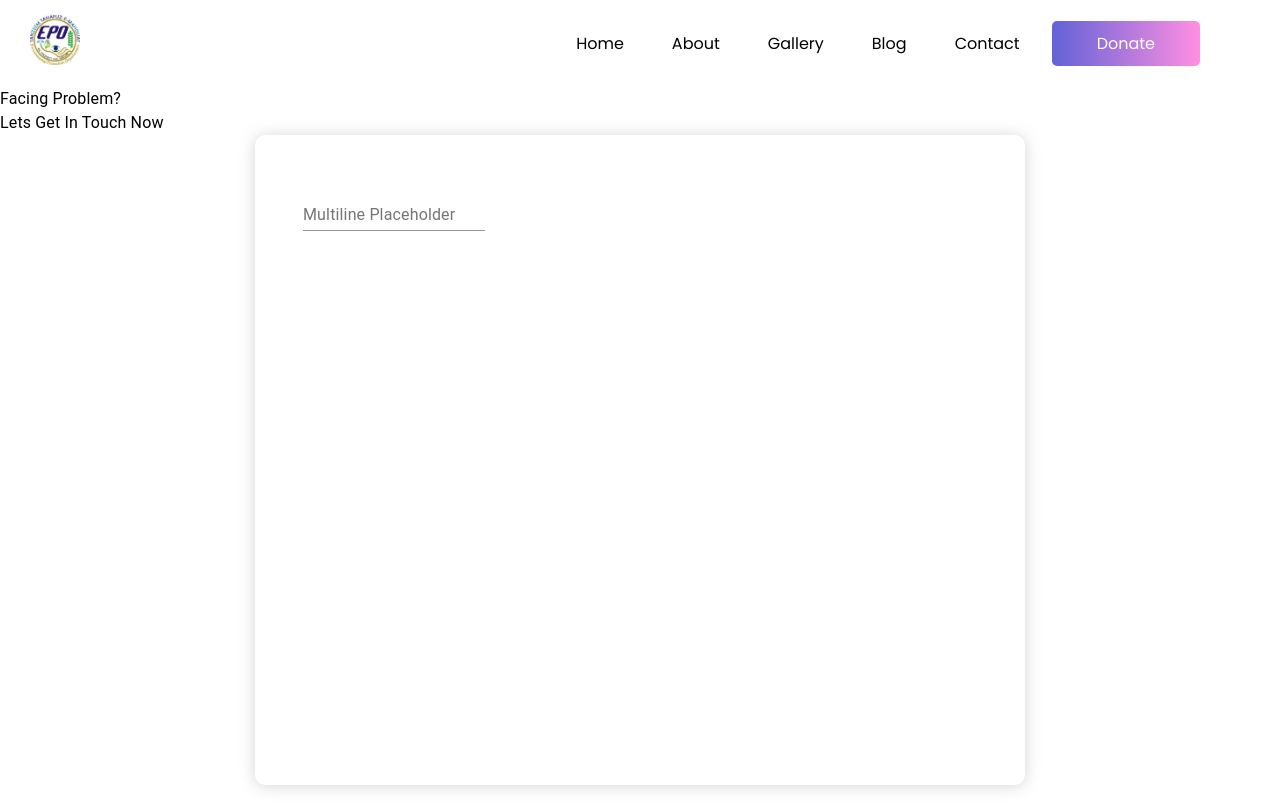
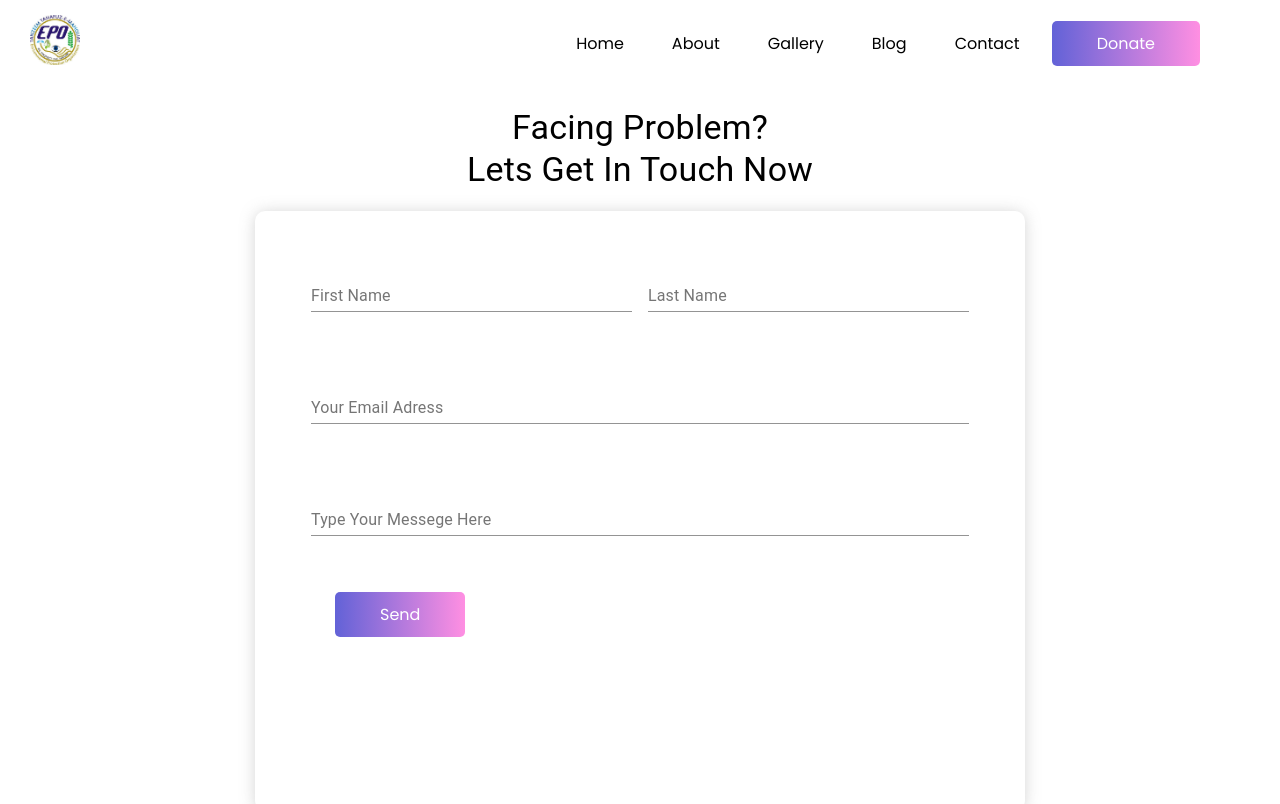
Before and after one commit to saadusufzai/FYP-Content-Management-System, a React (Create React App) app: page /contact in a window 1280 px wide. Shown: the top 804 px of the page. Built offline with nearby package versions, Linux system fonts and the light colour scheme.

Commit message:
gallery updated

```diff
--- a/src/components/ContactForm/ContactForm.jsx
+++ b/src/components/ContactForm/ContactForm.jsx
@@ -1,22 +1,69 @@
 import { Typography } from "@material-ui/core";
 import React from "react";
+import Button from '../Button/Button'
 import classes from "./ContactForm.module.css";
-import TextField from '@material-ui/core/TextField';
+import TextField from "@material-ui/core/TextField";
+import { makeStyles } from '@material-ui/core/styles';
+
+const useStyles = makeStyles((theme) => ({
+  root: {
+    '& .MuiTextField-root': {
+      margin: theme.spacing(1),
+
+    },
+  },
+}));
+
 const ContactForm = () => {
+    const style = useStyles()
+  return (
+    <div className={style.root}>
+      <div className={classes.text}>
+        <Typography variant="h4" align="center">
+          Facing Problem?
+        </Typography>
+        <Typography variant="h4" align="center">
+          Lets Get In Touch Now
+        </Typography>
+      </div>
 
-  return (
-    <div className={classes.form}>
-      <Typography>Facing Problem?</Typography>
-      <Typography>Lets Get In Touch Now</Typography>
+      {/* form */}
       <div className={classes.contactForm}>
         <div className={classes.row}>
-        <TextField
-          id="standard-textarea"
-          label="Multiline Placeholder"
-          placeholder="Placeholder"
-          multiline
-        />
+          <TextField
+            fullWidth
+            label="First Name"
+            placeholder="First Name"
+            multiline
+            margin="dense"
+          />
+          <TextField
+            fullWidth
+            label="Last Name"
+            placeholder="Last Name"
+            multiline
+            margin="dense"
+          />
         </div>
+        <div className={classes.row}>
+          <TextField
+
+            label="Your Email Adress"
+            placeholder="youremail@expample.com"
+            multiline
+            fullWidth
+          />
+        </div>
+        <div className={classes.row}>
+          <TextField
+            fullWidth
+            label="Type Your Messege Here"
+            placeholder="Write Here..."
+            multiline
+
+          />
+        </div>
+        <Button link={'#'} text={'Send'}/>
       </div>
     </div>
   );
--- a/src/components/ContactForm/ContactForm.module.css
+++ b/src/components/ContactForm/ContactForm.module.css
@@ -1,6 +1,21 @@
-.form .contactForm{
+ .text{
+    margin: 20px 0;
+}
+ .row {
+
+    display: flex;
+    justify-content: space-between;
+}
+
+.row {
+    margin-bottom: 3em;
+}
+.MuiTextField-root{
+    margin: 5px;
+}
+ .contactForm{
     width: 770px;
-    height: 650px;
+    height: 600px;
     box-shadow: 0px 1px 15px rgba(151, 151, 151, 0.404);
     margin: 0 auto;
     padding: 3em;
--- a/src/components/Gallery/Media.jsx
+++ b/src/components/Gallery/Media.jsx
@@ -19,7 +19,7 @@ const Media = () => {
   };
   return (
     <div style={{width:'90%', margin:'0 auto'}} className={classes.media}>
-        <Typography variant={'h4'} align="center" >Gallery</Typography>
+        <Typography variant={'h3'} align="center" >Gallery</Typography>
       <Gallery photos={photos} onClick={openLightbox} />
       <ModalGateway>
         {viewerIsOpen ? (
--- a/src/components/Gallery/Media.module.css
+++ b/src/components/Gallery/Media.module.css
@@ -2,6 +2,7 @@
     width: 20%;
 
 }
-h4{
-    padding: 10px;
+h3{
+
+    padding: 20px 0;
 }
--- a/src/components/Pages/Blog.jsx
+++ b/src/components/Pages/Blog.jsx
@@ -1,9 +1,9 @@
 import React from 'react'
-
+import Blogs from '../Blogs/Blogs'
 const Blog = () => {
     return (
         <div className="blog">
-           <h1>Blog page</h1>
+          <Blogs/>
         </div>
     )
 }
--- a/src/components/Pages/Gallery.jsx
+++ b/src/components/Pages/Gallery.jsx
@@ -1,9 +1,9 @@
 import React from 'react'
-
+import Media from '../Gallery/Media'
 const Gallery = () => {
     return (
         <div>
-            Gallery Page
+            <Media/>
         </div>
     )
 }
```
Also changed, not shown: 1 other file (tests, documents, lock files or other folders).
